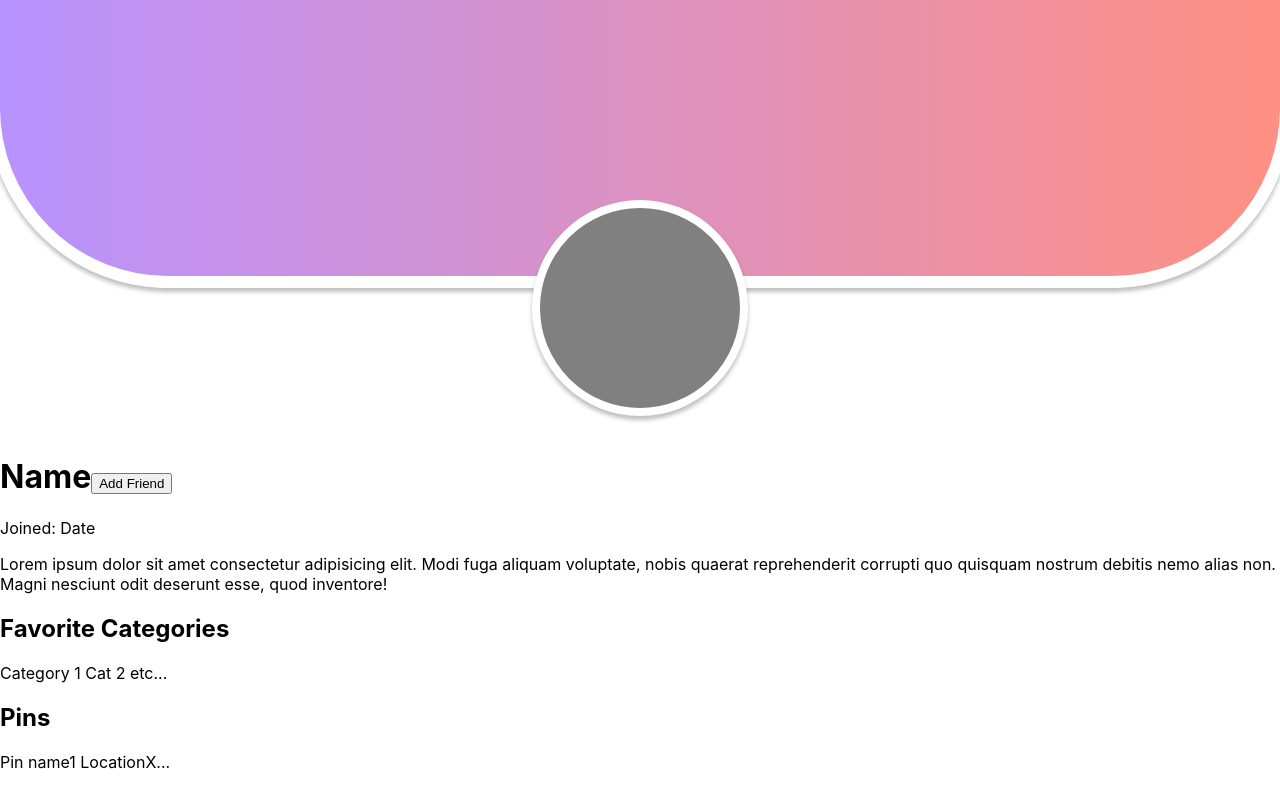
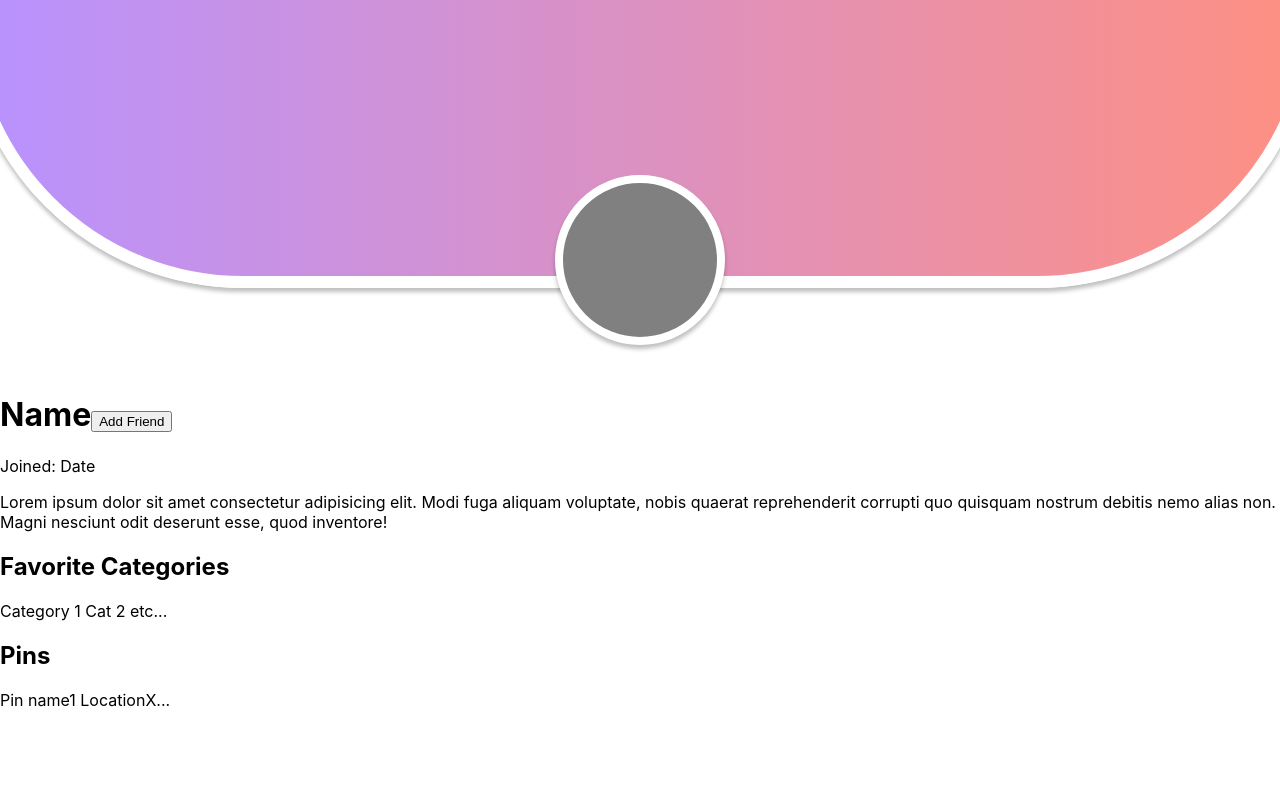
Before and after one commit to dobrywieczorek/where-have-i-been, a React (Create React App) app in the folder react-whib/: page / in a window 1280 px wide. Built offline with nearby package versions, Linux system fonts and the light colour scheme.

Commit message:
profile changes milestone 3

```diff
--- a/react-whib/src/components/UserProfile.js
+++ b/react-whib/src/components/UserProfile.js
@@ -6,6 +6,7 @@ function UserProfile(){
                 <div className="profile-bg"></div>
                 <div className="profile-img"><img></img></div>
             </div>
+            <div className='bottomContainer'>
                 <div className="nameHolder">
                     <h1 className="profile-name">Name</h1>
                     <button>Add Friend</button>
@@ -21,6 +22,7 @@ function UserProfile(){
                     <p>Pin name1 LocationX...</p>
                 </section>
             </div>
+        </div>
     );
 }
 
--- a/react-whib/src/css/UserProfile.css
+++ b/react-whib/src/css/UserProfile.css
@@ -3,35 +3,37 @@
     --profile-background-border-size: 12px;
 }
 .profile-bg{
-    width: calc(var(--profile-background-border-size)*2 + 100%)/*450px*/;
+    width: calc(var(--profile-background-border-size)*2 + 50px + 100%)/*450px*/;
     height: 300px;
     background: rgb(184,146,255);
     background: linear-gradient(90deg, rgba(184,146,255,1) 0%, rgba(255,144,131,1) 100%);
     /*border-radius: 0 0 50% 50%;*/
-    border-radius: 0 0 180px 180px;
+    border-radius: 0 0 280px 280px;
     border: var(--profile-background-border-size) solid white;
     overflow-x: hidden;
     box-shadow: 0 4px 4px rgba(0, 0, 0, 0.25);
     box-sizing: border-box;
     position:relative;
     top: calc(var(--profile-background-border-size)*-1);
-    left: calc(var(--profile-background-border-size)*-1);
+    left: calc(var(--profile-background-border-size)*-1 - 25px);
+    margin:auto;
 }
 
 .profile-img{
-    width:200px;
-    height:200px;
+    width:170px;
+    height:170px;
     background-color: gray;
     border: var(--profile-img-border-size) solid white;
     border-radius: 50%;
     margin: auto;
     position: relative;
-    top: -100px;
+    top: -125px;
     box-shadow: 0 4px 4px rgba(0, 0, 0, 0.25);
+    box-sizing: border-box;
 }
 .topContainer{
     overflow-x: hidden;
-    margin-bottom: -5rem;
+    margin-bottom: -6rem;
 }
 
 .profile-name{
```
Lines whose indentation alone changed are shown as unchanged.
